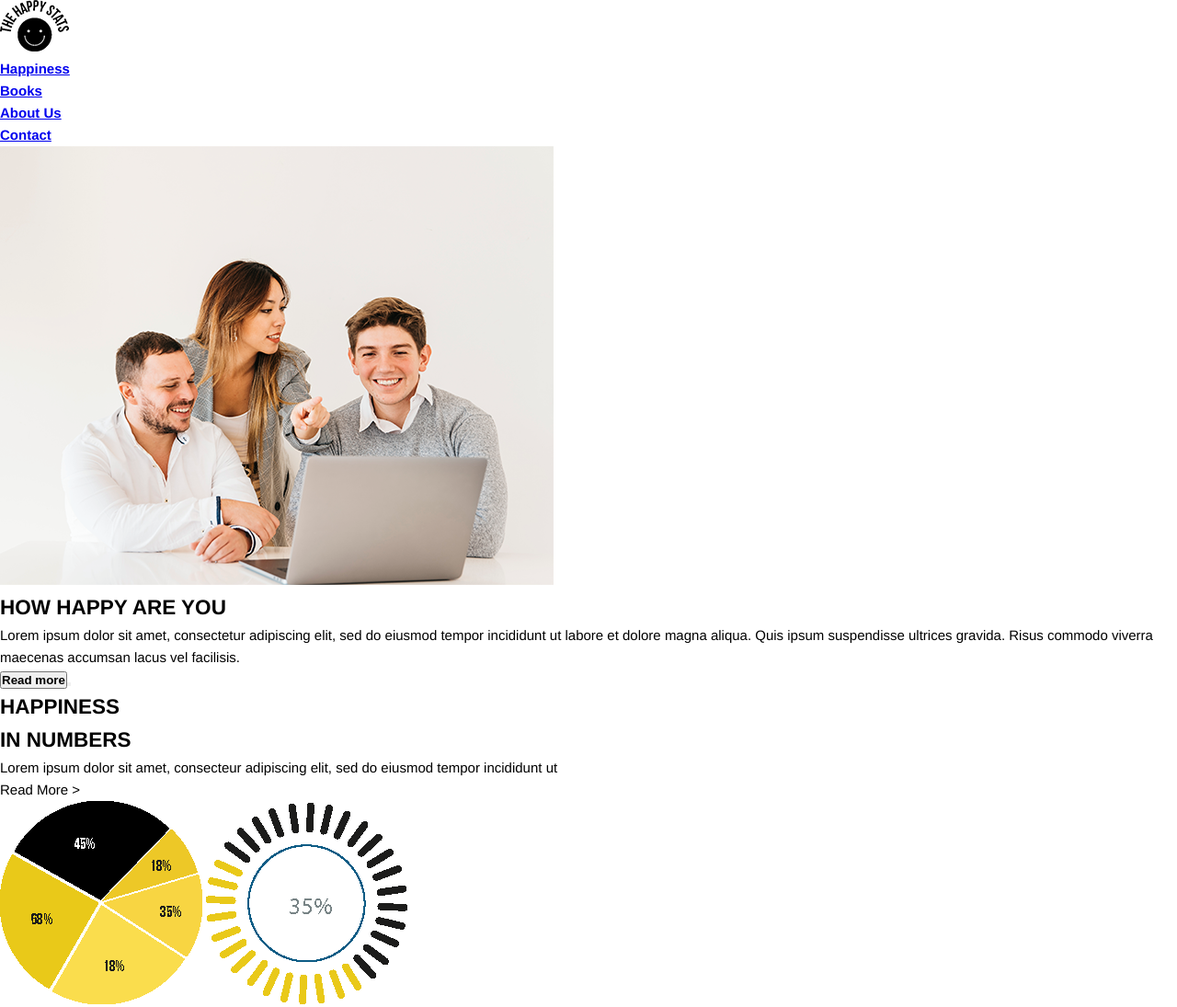
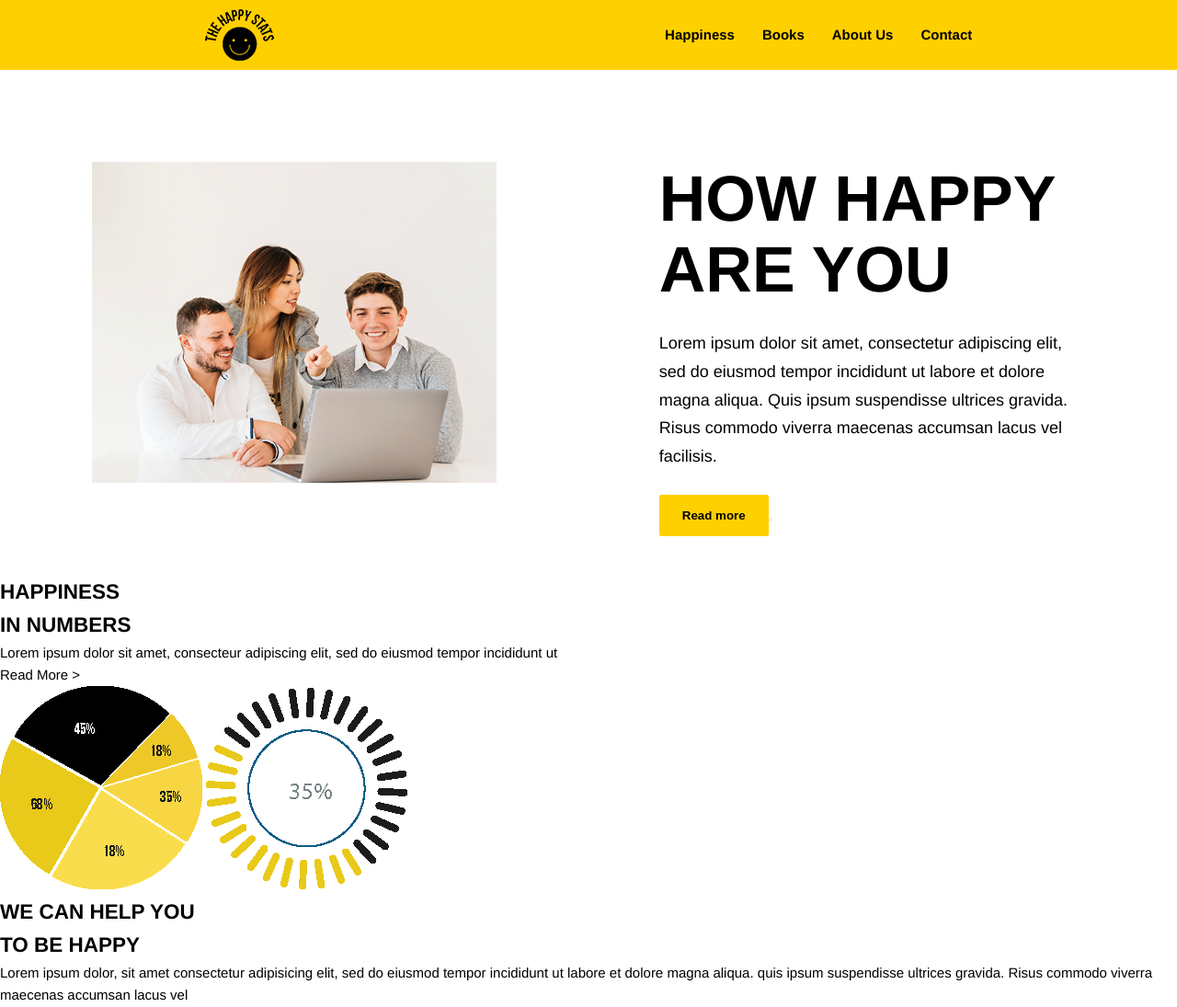
Before and after one commit to morenosancheznicollegabriela-ux/PROYECTO-HAPINESS, a plain HTML site: page index.html in a window 1280 px wide. Shown: the top 1095 px of the page at 92% size. Drawn offline with Linux system fonts and the light colour scheme.

Commit message:
Estilos del menu y hero

```diff
--- a/style/style.css
+++ b/style/style.css
@@ -9,3 +9,66 @@ body{
     font-size: 15px;
     line-height: 1.6;
 }
+.contenedor{
+    width: 100%;
+    margin: auto;
+    background: #ffd000;
+}
+.menu{
+    display: flex;
+    justify-content: space-around;
+    align-items: center;
+    padding:10px;
+}
+.menu ul strong{
+    list-style: none;
+    display: flex;
+    gap: 30px;
+}
+.menu a{
+    text-decoration:none;
+    color: black;
+    font-size: 15px;
+}
+.hero {
+    width: 100%;
+    height: 550px;
+    display: flex;
+}
+.hero1 {
+    width: 50%;
+    height: 550px;
+    padding-inline:100px;
+    padding-top: 100px;
+}
+.photo img{
+    width: 100%;
+    height: auto;
+}
+.hero2 {
+    width: 50%;
+    height: 550px;
+    background: white;
+    color: black;
+    padding-right: 8%;
+    padding-left: 6%;
+    padding-top: 8%;
+}
+.hero2 h1 {
+    font-size: 70px;
+    line-height: 1.1;
+    margin-bottom: 26px;
+}
+.hero2 p {
+    font-size: 18px;
+    line-height: 1.7;
+    color: black;
+    margin-bottom: 27px;
+}
+.btn {
+    padding: 15px 25px;
+    background-color: #ffd000;
+    color: #000;
+    border: none;
+    border-radius: 2px;
+}
```
